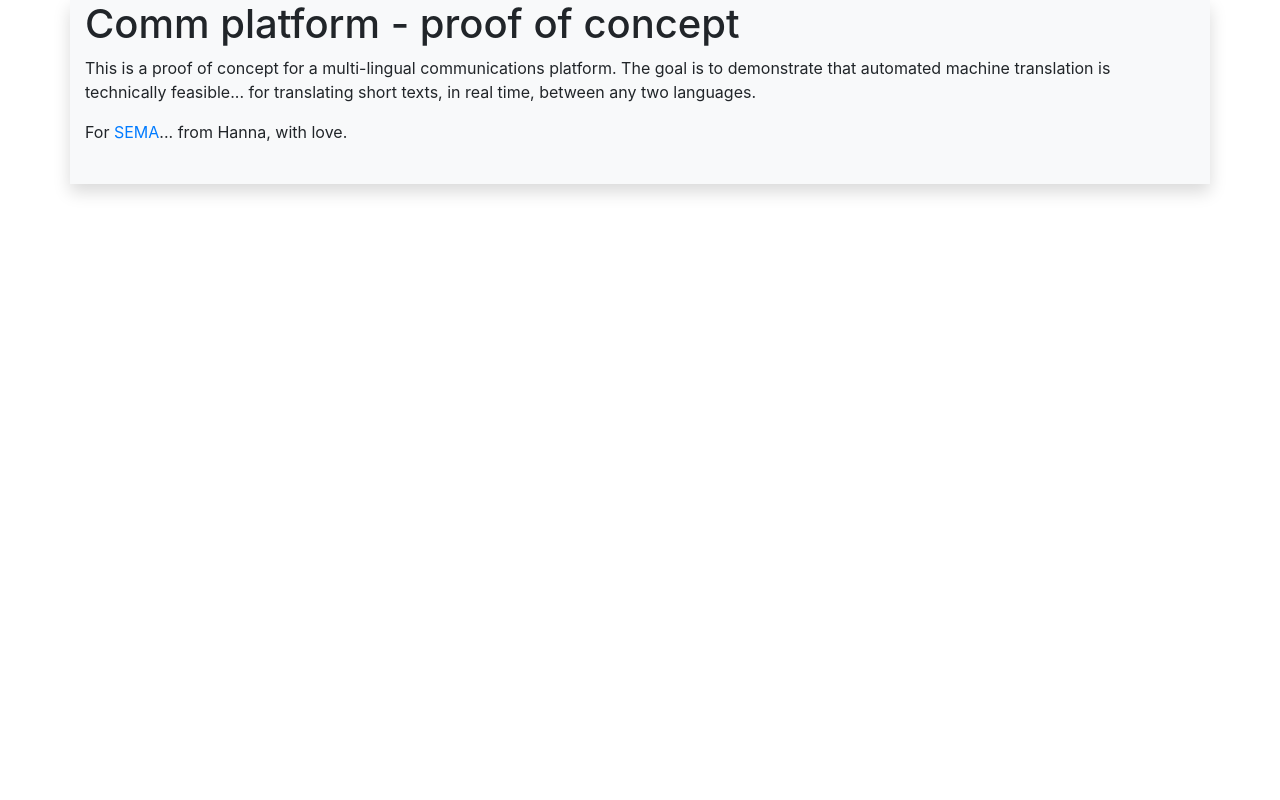
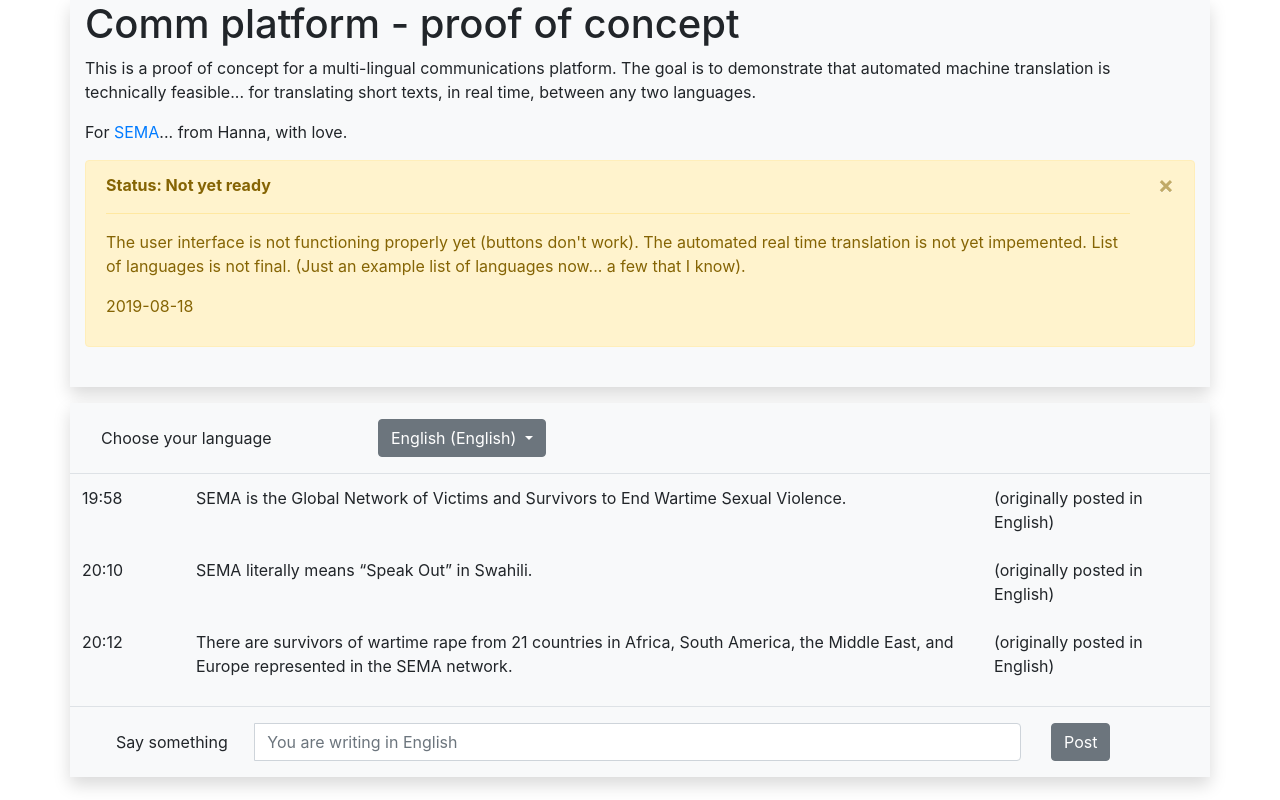
Before and after one commit to totobgycs/sema, a Django app: page / in a window 1280 px wide. Run offline with Django 3.2, Linux system fonts and the light colour scheme; some libraries are stand-ins or nearby versions.

Commit message:
Using django templated to get the data from the server

```diff
--- a/demo/templates/demo/index.html
+++ b/demo/templates/demo/index.html
@@ -1,12 +1,80 @@
 {% extends "demo/base.html" %}
+
 {% block content %}
+
+
 <div class="container bg-light shadow">
   <h1>Comm platform - proof of concept</h1>
   <p>This is a proof of concept for a multi-lingual communications platform. The goal is to demonstrate that automated machine translation is technically feasible... for translating short texts, in real time, between any two languages.
   </p>
   <p>For <a href="https://www.mukwegefoundation.org/sema/">SEMA</a>... from Hanna, with love.
   </p>
+	<div class="alert alert-warning alert-dismissible fade show" role="alert">
+		<p>
+    <strong>Status: Not yet ready</strong>
+    </p>
+		<hr>
+		<p>
+    The user interface is not functioning properly yet (buttons don't work).
+    The automated real time translation is not yet impemented.
+    List of languages is not final. (Just an example list of languages now... a few that I know).
+    </p>
+    <p>
+    2019-08-18
+    </p>
+		<button type="button" class="close" data-dismiss="alert" aria-label="Close">
+		  <span aria-hidden="true">&times;</span>
+		</button>
+	</div>
   <br/>
   <p/>
 </div>
+<div class="container bg-light shadow">
+<!------------------------------------------>
+  <div class="row border-bottom">
+		<div class="input-group m-3">
+		  <label for="dropdownLang" class="col-3 col-form-label">Choose your language</label>
+			<div class="col-3 dropdown">
+				<a class="btn btn-secondary dropdown-toggle" href="#" role="button" id="dropdownLang" data-toggle="dropdown" aria-haspopup="true" aria-expanded="false">
+					English (English)
+				</a>
+
+				<div class="dropdown-menu" aria-labelledby="dropdownMenuLink">
+					<a class="dropdown-item" href="#">Netherlands (Dutch)</a>
+					<a class="dropdown-item" href="#">Magyar (Hungarian)</a>
+					<a class="dropdown-item" href="#">Deutsch (German)</a>
+				</div>
+			</div>
+		</div>
+  </div>
+<!------------------------------------------>
+  <div class="row">
+		<table class="table table-borderless">
+			<tbody>
+        {% for message in messages %}
+				<tr>
+				  <td style="width: 10%">{{ message.timestamp }}</td>
+				  <td style="width: 70%">{{ message.translated_text }}</td>
+				  <td style="width: 20%">({{ message.note }})</td>
+				</tr>
+        {% endfor %}
+			</tbody>
+		</table>
+  </div>
+<!------------------------------------------>
+	<div class="row border-top">
+    <div class="col-10">
+			<div class="input-group m-3">
+				<label for="inputPost" class="col-2 col-form-label">Say something</label>
+				<input type="text" class="form-control" placeholder="You are writing in English">
+			</div>
+    </div>
+    <div class="col-2">
+		<button class="btn btn-secondary col-auto m-3" type="button" id="inputPost">Post</button>
+    </div>
+	</div>
+<!------------------------------------------>
+</div>
+
+
 {% endblock %}
--- a/demo/views.py
+++ b/demo/views.py
@@ -8,7 +8,24 @@ def mock1(request):
       {})
 
 def index(request):
+    messages = [
+      {
+        'timestamp':'19:58',
+        'translated_text':'SEMA is the Global Network of Victims and Survivors to End Wartime Sexual Violence.',
+        'note':'originally posted in English'
+       },
+      {
+        'timestamp':'20:10',
+        'translated_text':'SEMA literally means “Speak Out” in Swahili.',
+        'note': 'originally posted in English'
+      },
+      {
+        'timestamp':'20:12',
+        'translated_text':'There are survivors of wartime rape from 21 countries in Africa, South America, the Middle East, and Europe represented in the SEMA network.',
+        'note':'originally posted in English'
+        },
+      ]
     return render(
       request,
       'demo/index.html',
-      {'greeting': 'Proof of concept for a multi lingual chat app. For SEMA.'})
+      {'messages': messages})
```
